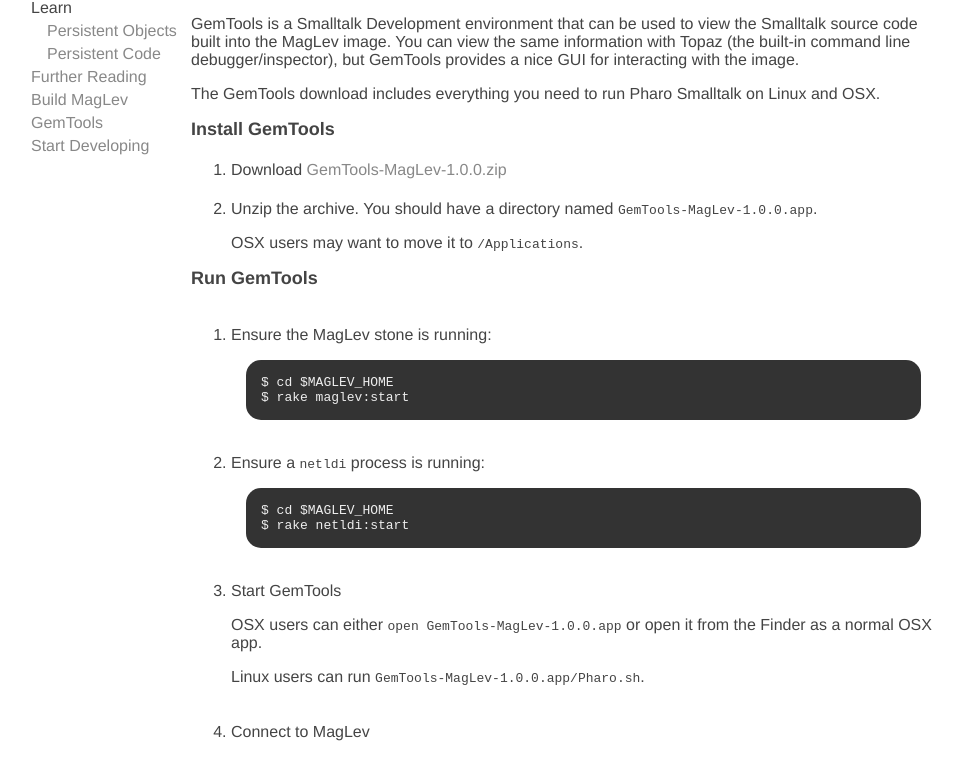
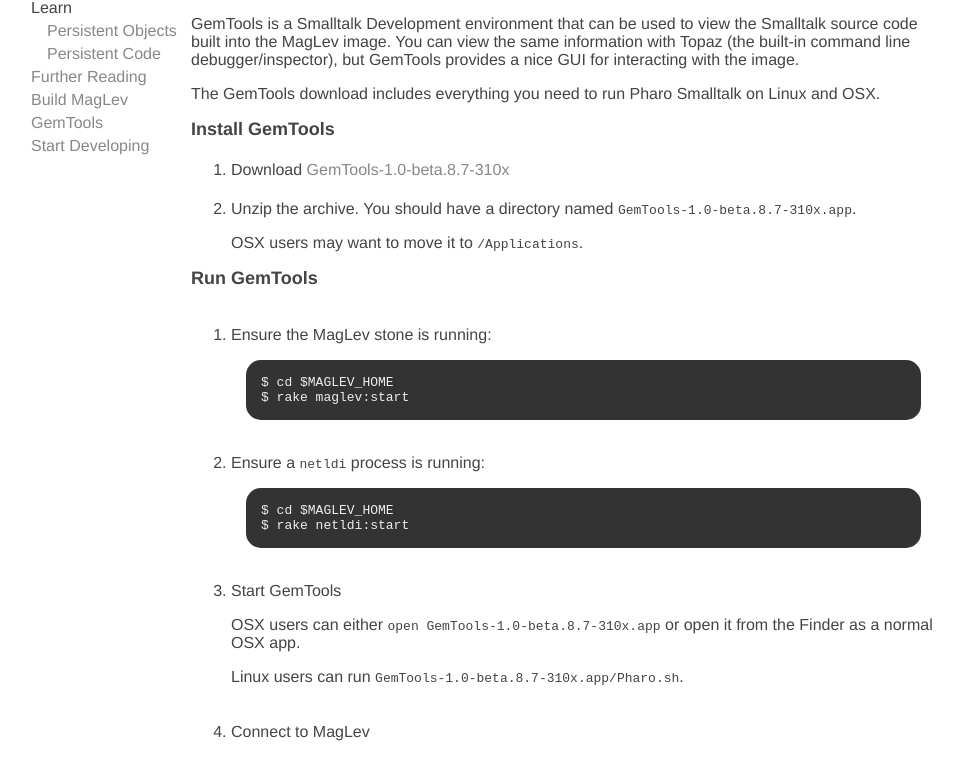
Before and after one commit to MagLev/maglev.github.com, a Jekyll site: the page built from docs/gemtools.markdown, in a window 1280 px wide. Shown: the part 306-1063 px from the top of the page, without its empty margins (19-993 px from the left). Built offline with Jekyll 4.4.1, drawn with Linux system fonts in a browser that asks for light colours.

Commit message:
Update GemTools docs to latest version

```diff
--- a/docs/gemtools.markdown
+++ b/docs/gemtools.markdown
@@ -1,6 +1,7 @@
 ---
 title: GemTools on MagLev
 layout: docs
+gemtools_version: GemTools-1.0-beta.8.7-310x
 ---
 
 # GemTools Smalltalk Browser for MagLev
@@ -15,9 +16,9 @@
 
 ## Install GemTools
 
-1. Download [GemTools-MagLev-1.0.0.zip](http://seaside.gemstone.com/squeak/GemTools-MagLev-1.0.0.zip)
+1. Download [{{page.gemtools_version}}](http://seaside.gemstone.com/squeak/{{page.gemtools_version}}.zip)
 1. Unzip the archive.
-   You should have a directory named `GemTools-MagLev-1.0.0.app`.
+   You should have a directory named `{{page.gemtools_version}}.app`.
 
    OSX users may want to move it to `/Applications`.
 
@@ -35,10 +36,10 @@
 
 1. Start GemTools
 
-   OSX users can either `open GemTools-MagLev-1.0.0.app` or open it from
+   OSX users can either `open {{page.gemtools_version}}.app` or open it from
    the Finder as a normal OSX app.
 
-   Linux users can run `GemTools-MagLev-1.0.0.app/Pharo.sh`.
+   Linux users can run `{{page.gemtools_version}}.app/Pharo.sh`.
 
 1. Connect to MagLev
 
```
